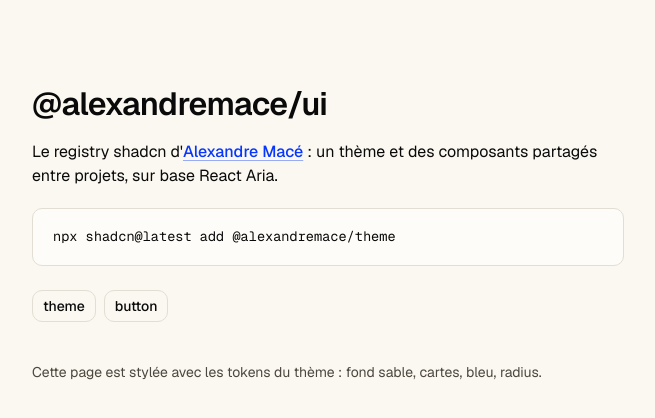
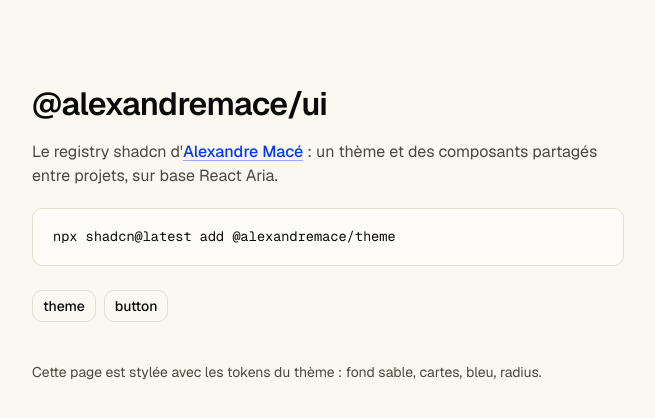
Before and after one commit to alexandre-mace/ui, a Next.js app: page / in a window 1280 px wide. Shown: the top 418 px of the page, without its empty margins (312-967 px from the left). Built offline with nearby package versions, Linux system fonts and the light colour scheme.

Commit message:
style(page): paragraphe d'intro en muted-foreground (convention kit)

```diff
--- a/app/globals.css
+++ b/app/globals.css
@@ -42,6 +42,11 @@
 
 p {
   margin: 0 0 1.25rem;
+}
+
+/* convention kit : le paragraphe d'intro murmure, les saillances parlent */
+.lead {
+  color: var(--muted-foreground);
 }
 
 /* même recette que les liens du portfolio */
--- a/app/page.tsx
+++ b/app/page.tsx
@@ -2,7 +2,7 @@
   return (
     <main>
       <h1>@alexandremace/ui</h1>
-      <p>
+      <p className="lead">
         Le registry shadcn d&apos;
         <a href="https://alexandremace.fr">Alexandre Macé</a> : un thème et des
         composants partagés entre projets, sur base React Aria.
```
